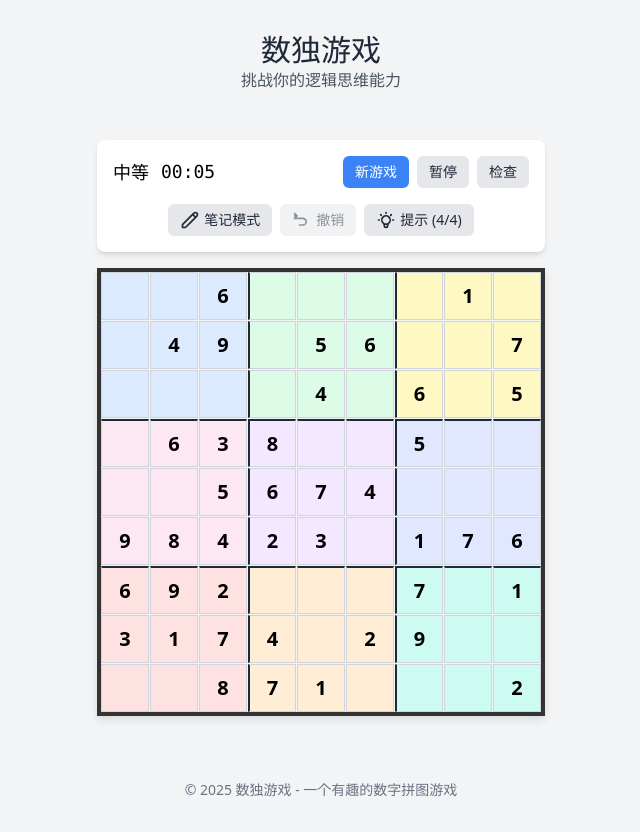
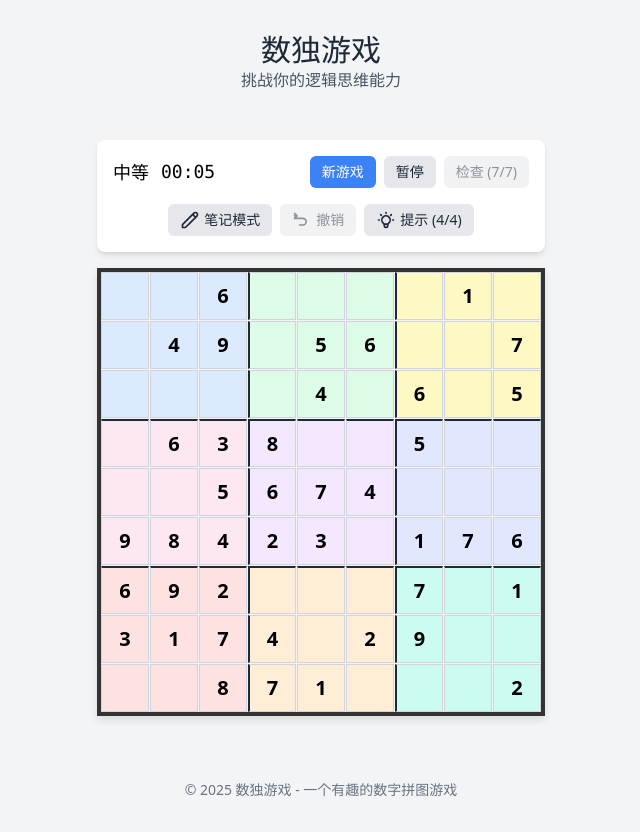
Before and after one commit to xmt0114/shudu, a Vue app: page / in a window 1280 px wide. Shown: the whole page, without its empty margins (319-959 px from the left). Built offline with nearby package versions, Linux system fonts and the light colour scheme.

Commit message:
完善检查按钮的逻辑

```diff
--- a/src/components/board/SudokuBoard.vue
+++ b/src/components/board/SudokuBoard.vue
@@ -18,6 +18,7 @@
       :is-same-value="isSameValue(cell)"
       :max-value="size"
       :bg-color="getCellBackgroundColor(cell.row, cell.col)"
+      :is-conflict="isConflictCell(cell.row, cell.col)"
       @select="selectCell(cell.row, cell.col)"
       :class="getCellBorderClasses(cell.row, cell.col)"
     />
@@ -93,6 +94,11 @@ const getCellBackgroundColor = (row: number, col: number) => {
   return bgColors[regionIndex % bgColors.length];
 };
 
+// 检查单元格是否是冲突单元格
+const isConflictCell = (row: number, col: number) => {
+  return gameStore.conflictCells.some(cell => cell.row === row && cell.col === col);
+};
+
 // 获取单元格边框样式
 const getCellBorderClasses = (row: number, col: number) => {
   const classes = [];
--- a/src/components/board/SudokuCell.vue
+++ b/src/components/board/SudokuCell.vue
@@ -9,6 +9,7 @@
       isSelected ? 'bg-blue-200 ring-2 ring-blue-500' : '',
       isSameValue ? 'bg-blue-50' : '',
       hasAnimation ? 'animate-hint' : '',
+      isConflict ? 'animate-conflict text-red-500' : '',
       bgColor
     ]"
     @click="$emit('select')"
@@ -62,6 +63,10 @@ const props = defineProps({
     type: Boolean,
     default: false
   },
+  isConflict: {
+    type: Boolean,
+    default: false
+  },
   maxValue: {
     type: Number,
     default: 9
@@ -98,4 +103,15 @@ defineEmits(['select']);
 .animate-hint {
   animation: hint-animation 0.5s ease;
 }
+
+@keyframes conflict-animation {
+  0% { transform: scale(1); }
+  33% { transform: scale(1.1); background-color: rgba(239, 68, 68, 0.5); }
+  66% { transform: scale(1); background-color: rgba(239, 68, 68, 0.3); }
+  100% { transform: scale(1.1); background-color: rgba(239, 68, 68, 0.5); }
+}
+
+.animate-conflict {
+  animation: conflict-animation 1s ease 3;
+}
 </style>
--- a/src/components/controls/GameControls.vue
+++ b/src/components/controls/GameControls.vue
@@ -31,9 +31,11 @@
         <Button
           variant="secondary"
           size="sm"
-          @click="checkErrors"
+          :disabled="!canUseCheck"
+          :class="{ 'opacity-50 cursor-not-allowed': !canUseCheck }"
+          @click="checkSelectedCell"
         >
-          检查
+          检查 ({{ checksRemaining }}/{{ maxChecks }})
         </Button>
       </div>
     </div>
@@ -66,9 +68,11 @@
 
         <Button
           variant="secondary"
-          @click="checkErrors"
+          :disabled="!canUseCheck"
+          :class="{ 'opacity-50 cursor-not-allowed': !canUseCheck }"
+          @click="checkSelectedCell"
         >
-          检查
+          检查 ({{ checksRemaining }}/{{ maxChecks }})
         </Button>
       </div>
     </div>
@@ -230,6 +234,9 @@ const hintsRemaining = computed(() => gameStore.hintsRemaining);
 const maxHints = computed(() => gameStore.maxHints);
 const canUseHint = computed(() => gameStore.canUseHint());
 const canUndo = computed(() => gameStore.canUndo());
+const canUseCheck = computed(() => gameStore.canUseCheck());
+const checksRemaining = computed(() => gameStore.checksRemaining);
+const maxChecks = computed(() => gameStore.maxChecks);
 
 // 模态框状态
 const showNewGameModal = ref(false);
@@ -272,9 +279,9 @@ const togglePause = () => {
   gameStore.togglePause();
 };
 
-// 检查错误
-const checkErrors = () => {
-  gameStore.checkErrors();
+// 检查当前选中单元格
+const checkSelectedCell = () => {
+  gameStore.checkSelectedCell();
 };
 
 // 切换笔记模式
--- a/src/stores/gameStore.ts
+++ b/src/stores/gameStore.ts
@@ -20,7 +20,11 @@ export const useGameStore = defineStore('game', {
     noteMode: false,
     cellAnimation: null,
     hintsRemaining: 3,
-    maxHints: 3
+    maxHints: 3,
+    checksRemaining: 5,
+    maxChecks: 5,
+    conflictCells: [],
+    showErrors: false
   }),
 
   getters: {
@@ -57,10 +61,16 @@ export const useGameStore = defineStore('game', {
       this.moveHistory = [];
       this.selectedCell = null;
       this.noteMode = false;
+      this.conflictCells = [];
+      this.showErrors = false;
 
       // 根据难度和宫格大小设置提示次数
       this.maxHints = this.calculateMaxHints(size, difficulty);
       this.hintsRemaining = this.maxHints;
+
+      // 根据难度和宫格大小设置检查次数
+      this.maxChecks = this.calculateMaxChecks(size, difficulty);
+      this.checksRemaining = this.maxChecks;
     },
 
     // 计算最大提示次数
@@ -97,6 +107,42 @@ export const useGameStore = defineStore('game', {
 
       // 确保至少有1次提示
       return Math.max(1, baseHints);
+    },
+
+    // 计算最大检查次数
+    calculateMaxChecks(size: SudokuSize, difficulty: DifficultyLevel): number {
+      // 基础检查次数
+      let baseChecks = 5;
+
+      // 根据难度调整
+      switch(difficulty) {
+        case 'easy':
+          baseChecks += 3;
+          break;
+        case 'medium':
+          baseChecks += 0;
+          break;
+        case 'hard':
+          baseChecks -= 2;
+          break;
+        case 'expert':
+          baseChecks -= 3;
+          break;
+      }
+
+      // 根据宫格大小调整
+      if (size === 4) {
+        baseChecks -= 1;
+      } else if (size === 6) {
+        baseChecks += 0;
+      } else if (size === 8) {
+        baseChecks += 1;
+      } else if (size === 9) {
+        baseChecks += 2;
+      }
+
+      // 确保至少有2次检查
+      return Math.max(2, baseChecks);
     },
 
     // 选择单元格
@@ -142,8 +188,12 @@ export const useGameStore = defineStore('game', {
           timestamp: Date.now()
         });
 
-        // 检查单元格是否有错误
-        cell.isError = cell.value !== null && hasCellError(this.board, row, col);
+        // 只有在显示错误的模式下才立即显示错误
+        if (this.showErrors && cell.value !== null) {
+          cell.isError = hasCellError(this.board, row, col);
+        } else {
+          cell.isError = false;
+        }
 
         // 检查游戏是否完成
         this.checkCompletion();
@@ -177,6 +227,11 @@ export const useGameStore = defineStore('game', {
     // 检查是否可以使用提示
     canUseHint(): boolean {
       return this.hintsRemaining > 0 && !this.isPaused && !this.isCompleted;
+    },
+
+    // 检查是否可以使用检查功能
+    canUseCheck(): boolean {
+      return this.checksRemaining > 0 && !this.isPaused && !this.isCompleted && this.selectedCell !== null;
     },
 
     // 获取提示
@@ -299,10 +354,24 @@ export const useGameStore = defineStore('game', {
 
     // 检查游戏是否完成
     checkCompletion() {
-      if (isSudokuComplete(this.board)) {
+      // 检查是否有空格
+      for (let row = 0; row < this.size; row++) {
+        for (let col = 0; col < this.size; col++) {
+          if (this.board[row][col].value === null) {
+            return false;
+          }
+        }
+      }
+
+      // 检查是否有错误
+      const hasError = this.checkAllErrors();
+
+      if (!hasError) {
         this.isCompleted = true;
         this.isPaused = true;
       }
+
+      return !hasError;
     },
 
     // 暂停/继续游戏
@@ -326,18 +395,119 @@ export const useGameStore = defineStore('game', {
       }
     },
 
-    // 检查错误
-    checkErrors() {
-      for (let row = 0; row < this.size; row++) {
-        for (let col = 0; col < this.size; col++) {
-          const cell = this.board[row][col];
-          if (cell.value !== null) {
-            cell.isError = hasCellError(this.board, row, col);
+    // 检查当前选中单元格
+    checkSelectedCell() {
+      // 检查是否选中了单元格
+      if (!this.selectedCell) {
+        ElMessage.warning('请选中某个单元格');
+        return;
+      }
+
+      // 检查游戏状态
+      if (this.isCompleted || this.isPaused) {
+        ElMessage.warning('游戏暂停或已完成');
+        return;
+      }
+
+      // 检查检查次数
+      if (this.checksRemaining <= 0) {
+        ElMessage.warning('检查次数已用完');
+        return;
+      }
+
+      const { row, col } = this.selectedCell;
+      const cell = this.board[row][col];
+
+      // 如果是预设数字，显示通知
+      if (cell.isGiven) {
+        ElMessage.info('这是预设数字，不需要检查');
+        return;
+      }
+
+      // 如果单元格为空，显示通知
+      if (cell.value === null) {
+        ElMessage.info('请先填入数字再检查');
+        return;
+      }
+
+      // 减少检查次数
+      this.checksRemaining--;
+
+      // 检查单元格是否有错误
+      const hasError = hasCellError(this.board, row, col);
+
+      if (hasError) {
+        // 找出冲突的单元格
+        this.findConflictCells(row, col, cell.value);
+
+        // 设置当前单元格为错误
+        cell.isError = true;
+
+        // 显示错误通知
+        ElMessage.error(`数字填写错误，剩余检查次数: ${this.checksRemaining}`);
+
+        // 设置动画效果，3秒后恢复
+        setTimeout(() => {
+          // 清除冲突单元格
+          this.conflictCells = [];
+          // 清除错误标记
+          cell.isError = false;
+        }, 3000);
+      } else {
+        // 显示成功通知
+        ElMessage.success(`数字填写正确，剩余检查次数: ${this.checksRemaining}`);
+      }
+    },
+
+    // 找出冲突的单元格
+    findConflictCells(row: number, col: number, value: number) {
+      this.conflictCells = [];
+      const size = this.size;
+      const regionIndex = this.board[row][col].region;
+
+      // 检查行
+      for (let c = 0; c < size; c++) {
+        if (c !== col && this.board[row][c].value === value) {
+          this.conflictCells.push({ row, col: c });
+        }
+      }
+
+      // 检查列
+      for (let r = 0; r < size; r++) {
+        if (r !== row && this.board[r][col].value === value) {
+          this.conflictCells.push({ row: r, col });
+        }
+      }
+
+      // 检查区域
+      for (let r = 0; r < size; r++) {
+        for (let c = 0; c < size; c++) {
+          if ((r !== row || c !== col) &&
+              this.board[r][c].region === regionIndex &&
+              this.board[r][c].value === value) {
+            this.conflictCells.push({ row: r, col: c });
           }
         }
       }
     },
 
+    // 检查所有单元格错误（仅用于游戏完成检查）
+    checkAllErrors() {
+      let hasError = false;
+      for (let row = 0; row < this.size; row++) {
+        for (let col = 0; col < this.size; col++) {
+          const cell = this.board[row][col];
+          if (cell.value !== null) {
+            const cellHasError = hasCellError(this.board, row, col);
+            if (cellHasError) {
+              hasError = true;
+            }
+          }
+        }
+      }
+      return hasError;
+    },
+
 
   }
 });
--- a/src/types/sudoku.ts
+++ b/src/types/sudoku.ts
@@ -51,4 +51,8 @@ export interface GameState {
   cellAnimation: { row: number; col: number } | null;  // 单元格动画
   hintsRemaining: number;     // 剩余提示次数
   maxHints: number;           // 最大提示次数
+  checksRemaining: number;    // 剩余检查次数
+  maxChecks: number;          // 最大检查次数
+  conflictCells: { row: number; col: number }[];  // 冲突单元格
+  showErrors: boolean;        // 是否显示错误
 }
```
